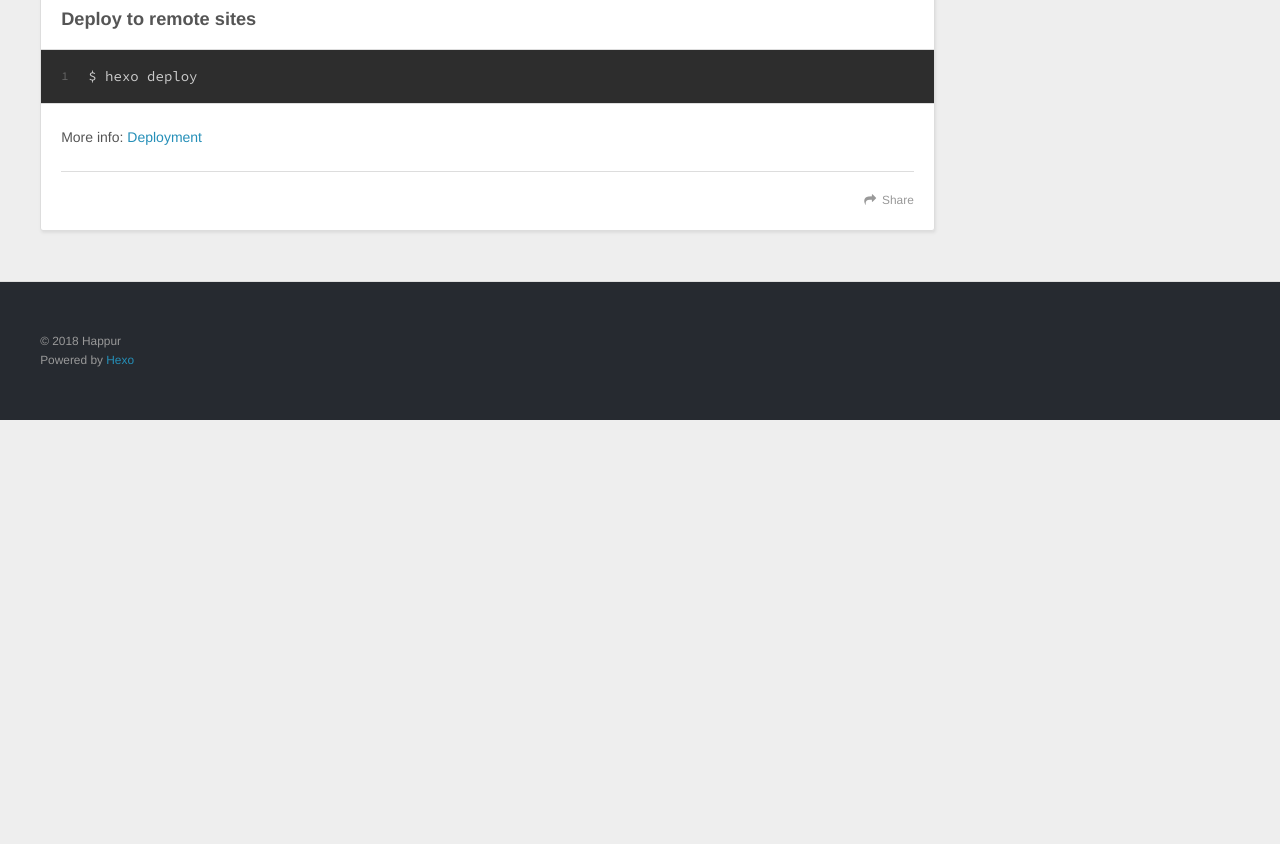
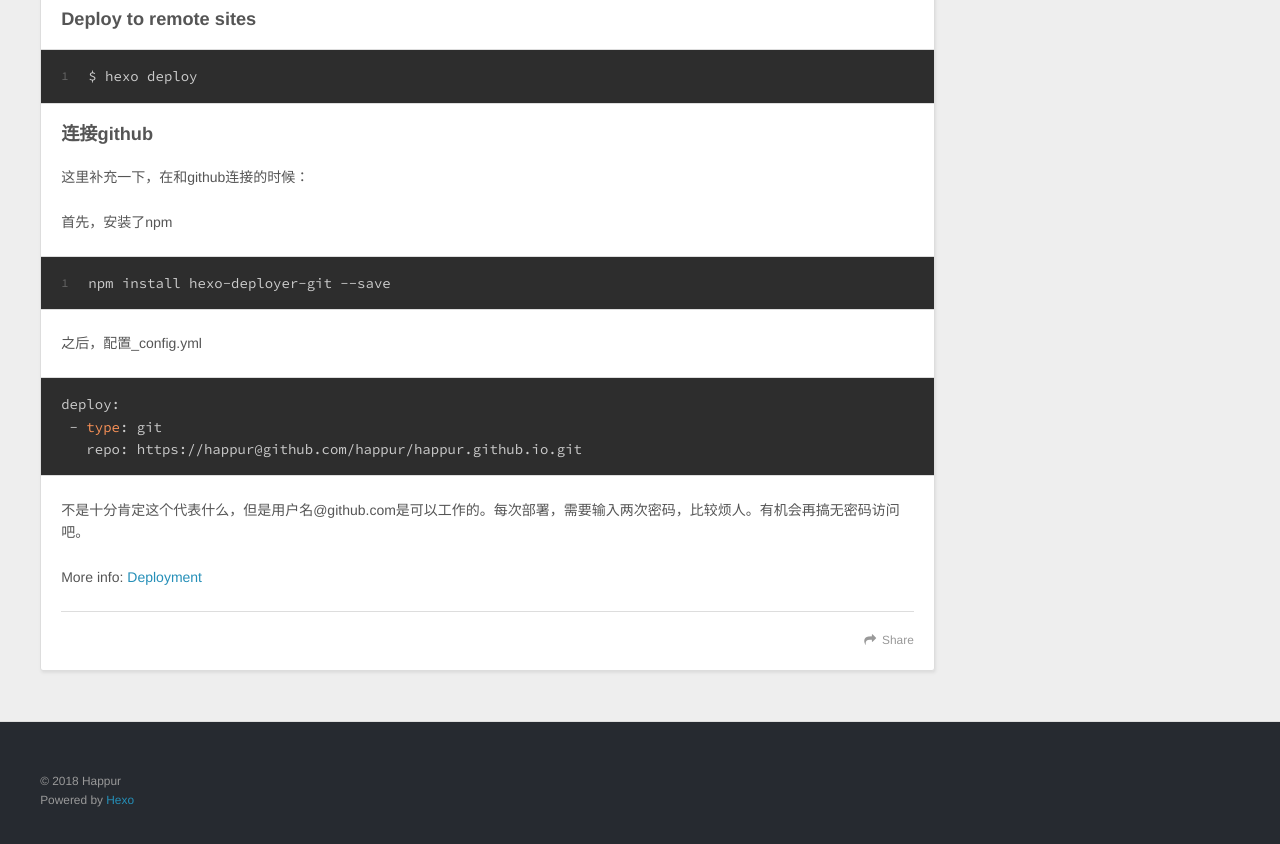
Before and after one commit to happur/happur.github.io, a plain HTML site: page index.html in a window 1280 px wide. Shown: the part 1300-2144 px from the top of the page. Before the commit the page ends 1720 px from the top, so only its background shows below. Drawn offline with nearby package versions, Linux system fonts and the light colour scheme.

Commit message:
Site updated: 2018-03-19 11:19:06

```diff
--- a/index.html
+++ b/index.html
@@ -88,7 +88,7 @@
 
     </div>
     <footer class="article-footer">
-      <a data-url="http://www.happur.top/2018/03/18/hello/" data-id="cjexnec1w0001aktt5meuf9b3" class="article-share-link">Share</a>
+      <a data-url="http://www.happur.top/2018/03/18/hello/" data-id="cjexnugvi0001kott9scgn1ob" class="article-share-link">Share</a>
 
 
     </footer>
@@ -128,12 +128,20 @@
 <h3 id="Generate-static-files"><a href="#Generate-static-files" class="headerlink" title="Generate static files"></a>Generate static files</h3><figure class="highlight bash"><table><tr><td class="gutter"><pre><span class="line">1</span><br></pre></td><td class="code"><pre><span class="line">$ hexo generate</span><br></pre></td></tr></table></figure>
 <p>More info: <a href="https://hexo.io/docs/generating.html" target="_blank" rel="noopener">Generating</a></p>
 <h3 id="Deploy-to-remote-sites"><a href="#Deploy-to-remote-sites" class="headerlink" title="Deploy to remote sites"></a>Deploy to remote sites</h3><figure class="highlight bash"><table><tr><td class="gutter"><pre><span class="line">1</span><br></pre></td><td class="code"><pre><span class="line">$ hexo deploy</span><br></pre></td></tr></table></figure>
+<h3 id="连接github"><a href="#连接github" class="headerlink" title="连接github"></a>连接github</h3><p>这里补充一下，在和github连接的时候：</p>
+<p>首先，安装了npm<br><figure class="highlight bash"><table><tr><td class="gutter"><pre><span class="line">1</span><br></pre></td><td class="code"><pre><span class="line">npm install hexo-deployer-git --save</span><br></pre></td></tr></table></figure></p>
+<p>之后，配置_config.yml</p>
+<pre><code class="bash">deploy:
+ - <span class="built_in">type</span>: git
+   repo: https://happur@github.com/happur/happur.github.io.git
+</code></pre>
+<p>不是十分肯定这个代表什么，但是用户名@github.com是可以工作的。每次部署，需要输入两次密码，比较烦人。有机会再搞无密码访问吧。</p>
 <p>More info: <a href="https://hexo.io/docs/deployment.html" target="_blank" rel="noopener">Deployment</a></p>
 
 
     </div>
     <footer class="article-footer">
-      <a data-url="http://www.happur.top/2018/03/18/hello-world/" data-id="cjexnec1t0000akttakytg1ah" class="article-share-link">Share</a>
+      <a data-url="http://www.happur.top/2018/03/18/hello-world/" data-id="cjexnugup0000kottc7rg2ae4" class="article-share-link">Share</a>
 
 
     </footer>
```
Also changed, not shown: 2018/03/18/hello-world/index.html (+10 -2 lines), 2018/03/18/hello/index.html (+1 -1 lines).
